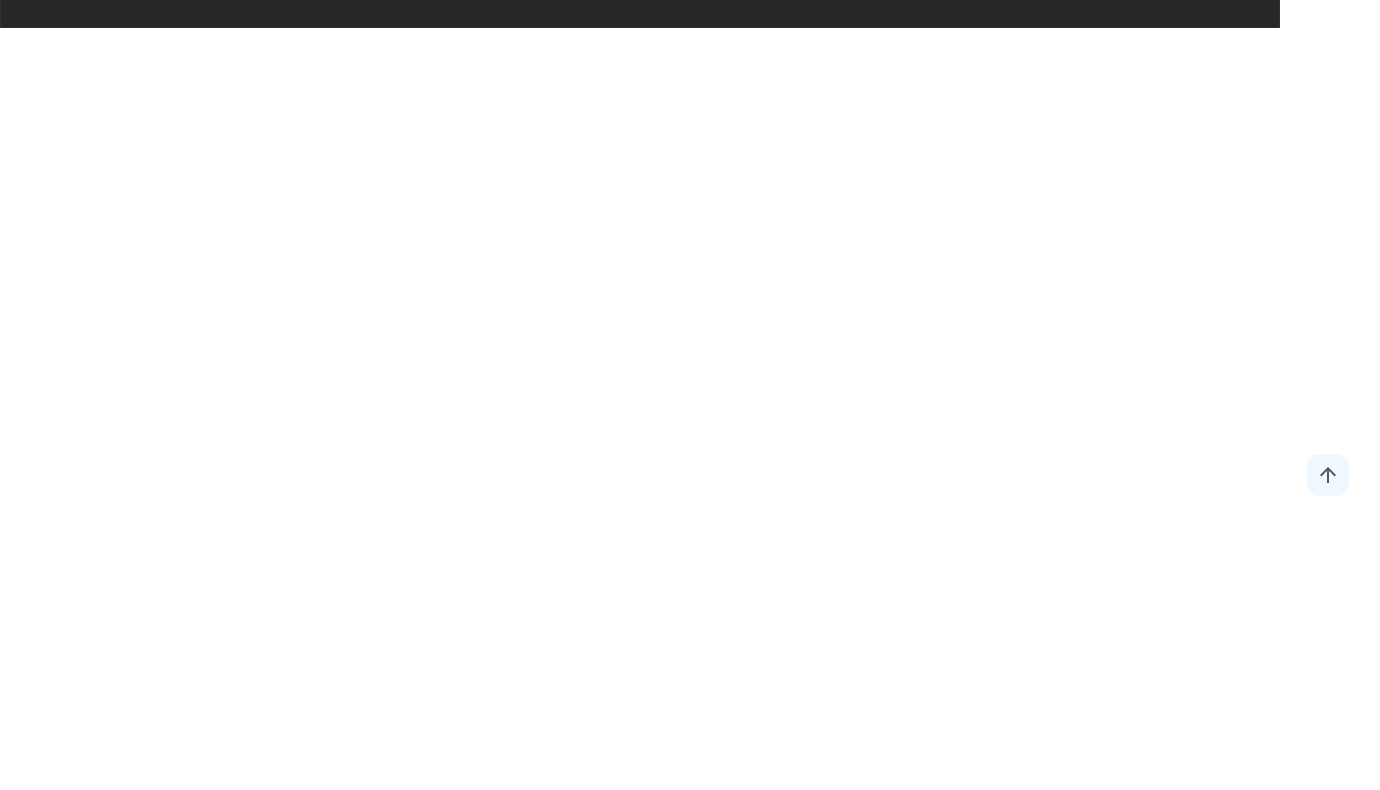
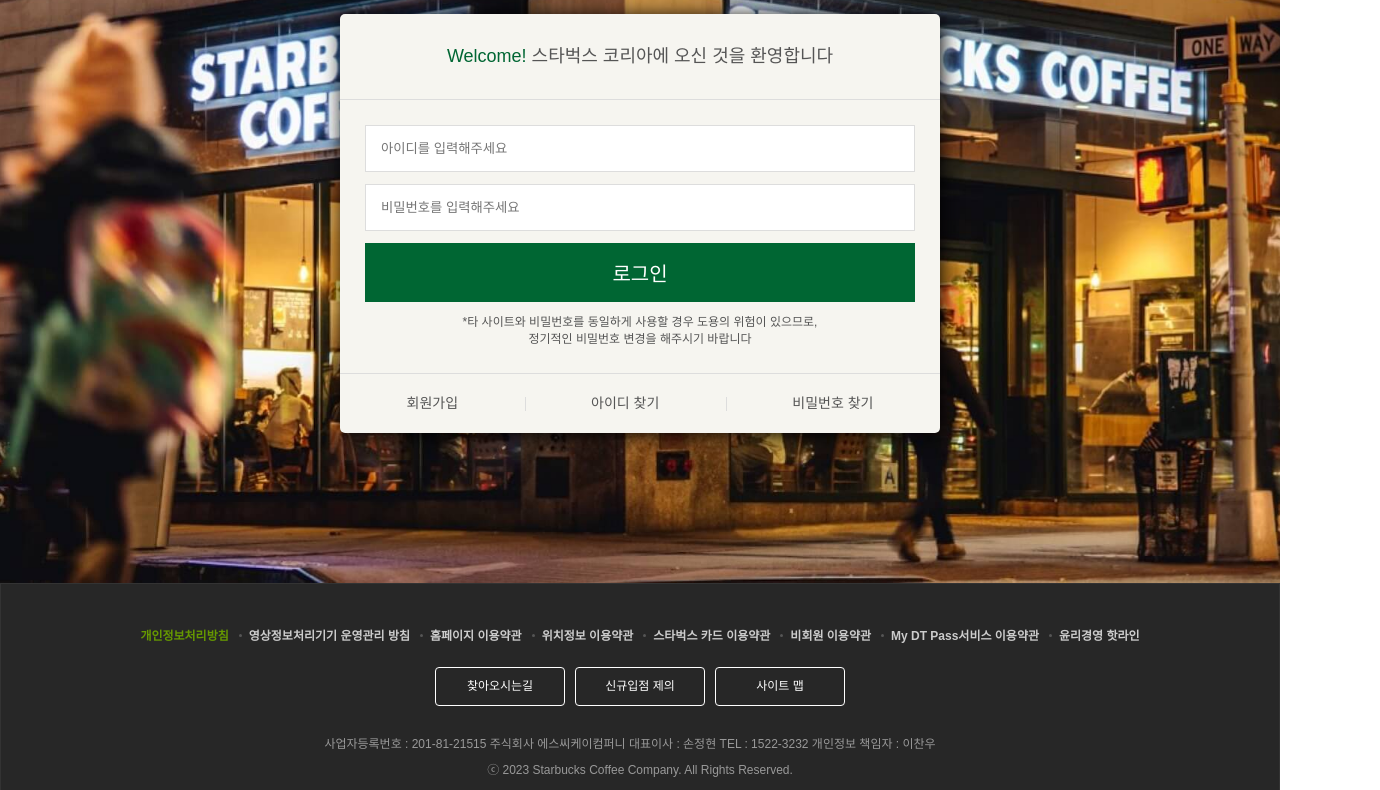
Before and after one commit to nabyungchan/realstarbucks, a plain HTML site: page signin/index.html in a window 1280 px wide. Shown: the part 273-1063 px from the top of the page, 1380 px wide, since content can reach past the window. Before the commit the page ends 800 px from the top, so only its background shows below. Drawn offline with nearby package versions, Linux system fonts and the light colour scheme; a script that the page names is missing; a web font is replaced by a local one.

Commit message:
230320 login page

```diff
--- /dev/null
+++ b/css/signin.css
@@ -0,0 +1,99 @@
+.signin{
+    margin-top: 120px;
+    padding: 100px 0 150px;
+    background-image: url(../image/signin_bg.jpg);
+    background-repeat: no-repeat;
+    background-position: center;
+    background-attachment: fixed;
+    background-size: cover;
+}
+
+.signin h1{
+    color: #fff;
+    font-size: 30px;
+    font-weight: 700;
+    text-align: center;
+    margin-bottom: 25px;
+}
+
+.signin .signin_card{
+    width: 600px;
+    height: ;
+    background-color: #f6f5f0;
+    margin: 0 auto;
+    border-radius: 5px;
+    color: #555;
+    box-shadow: 2px 2px 20px rgba(0, 0, 0, 3);
+}
+
+.signin .signin_card form{
+    margin: 25px 25px;
+}
+
+.signin .signin_card h2{
+    text-align: center;
+    font-size: 18px;
+    padding: 30px 0;
+    border-bottom: 1px solid #ddd;
+}
+
+.signin .signin_card h2 span{
+    color: #006633;
+}
+
+.signin .signin_card input{
+    width: 100%;
+    margin-bottom: 12px;
+    padding: 15px;
+    border: 1px solid #ddd;
+    outline: none;
+    box-sizing: border-box;
+}
+
+.signin .signin_card input[type="submit"]{
+    background-color: #006633;
+    color: #fff;
+    font-size: 20px;
+    border: none;
+    cursor: pointer;
+}
+
+.signin .signin_card p{
+    font-size: 12px;
+    counter-reset: #006633;
+    text-align: center;
+}
+
+.signin .signin_card .actions{
+    display: flex;
+    border-top: 1px solid #ddd;
+}
+
+.signin .signin_card .actions a{
+    flex-grow: 1;
+    text-align: center;
+    padding: 20px 0;
+    color: #555;
+    font-size: 14px;
+    position: relative;
+}
+
+.signin .signin_card .actions a:hover{
+    text-decoration-line: underline;
+}
+
+.signin .signin_card .actions a::before{
+    content: "";
+    width: 1px;
+    height: 14px;
+    background-color: #ddd;
+    display: block;
+    position: absolute;
+    top: 0;
+    bottom: 0;
+    margin: auto;
+}
+
+.signin .signin_card .actions a:first-child::before{
+    display: none;
+}
--- a/signin/index.html
+++ b/signin/index.html
@@ -11,8 +11,8 @@
     <link rel="preconnect" href="https://fonts.gstatic.com" crossorigin>
     <link rel="stylesheet" href="https://fonts.googleapis.com/css2?family=Material+Symbols+Outlined:opsz,wght,FILL,GRAD@48,300,0,0" />
     <link rel="stylesheet" href="https://fonts.googleapis.com/icon?family=Material+Icons">
+    <link rel="stylesheet" href="../css/signin.css">
     <link rel="stylesheet" href="../css/common.css">
-    <link rel="stylesheet" href="../css/main.css">
     <script src="https://cdnjs.cloudflare.com/ajax/libs/lodash.js/4.17.21/lodash.min.js" integrity="sha512-WFN04846sdKMIP5LKNphMaWzU7YpMyCU245etK3g/2ARYbPK9Ub18eG+ljU96qKRCWh+quCY7yefSmlkQw1ANQ==" crossorigin="anonymous" referrerpolicy="no-referrer"></script>
     <script src="https://cdnjs.cloudflare.com/ajax/libs/gsap/3.11.4/gsap.min.js" integrity="sha512-f8mwTB+Bs8a5c46DEm7HQLcJuHMBaH/UFlcgyetMqqkvTcYg4g5VXsYR71b3qC82lZytjNYvBj2pf0VekA9/FQ==" crossorigin="anonymous" referrerpolicy="no-referrer"></script>
     <script src="https://cdnjs.cloudflare.com/ajax/libs/gsap/3.11.4/ScrollToPlugin.min.js" integrity="sha512-tQFq+nb/TSS648SDzWbSj0A67t4I1PFzR0U6Oi/yEYFyUbAIwg74SOCbr7t2X1Rn+iln7sYwfh8y+z7p0gddOw==" crossorigin="anonymous" referrerpolicy="no-referrer"></script>
@@ -338,30 +338,27 @@
         </div>
     </header>
 
-
-
-
-
-
-
-
-
-
-
-
-
-
-
-
-
-
-
-
-
-
-
-
-
+    <section id="body_layout" class="signin">
+        <h1>로그인</h1>
+        <div class="signin_card">
+            <h2>
+                <span>Welcome!</span> 스타벅스 코리아에 오신 것을 환영합니다
+            </h2>
+            <form>
+                <input type="text" name="" id="" placeholder="아이디를 입력해주세요">
+                <input type="text" name="" id="" placeholder="비밀번호를 입력해주세요">
+                <input type="submit" name="" id="" value="로그인">
+                <p>
+                    *타 사이트와 비밀번호를 동일하게 사용할 경우 도용의 위험이 있으므로,<br> 정기적인 비밀번호 변경을 해주시기 바랍니다
+                </p>
+            </form>
+            <div class="actions">
+                <a href="javascript:void(0)">회원가입</a>
+                <a href="javascript:void(0)">아이디 찾기</a>
+                <a href="javascript:void(0)">비밀번호 찾기</a>
+            </div>
+        </div>
+    </section>
 
 
 
```
